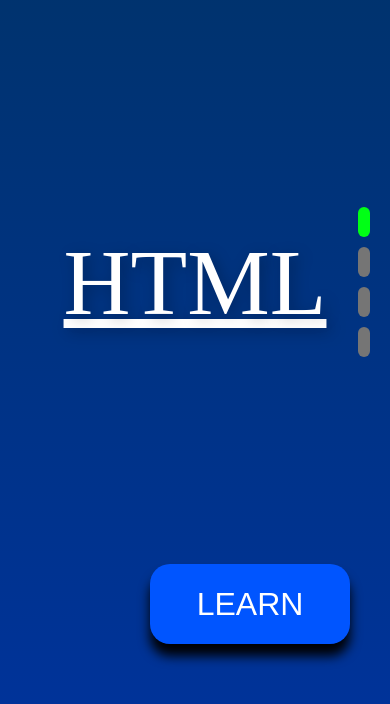
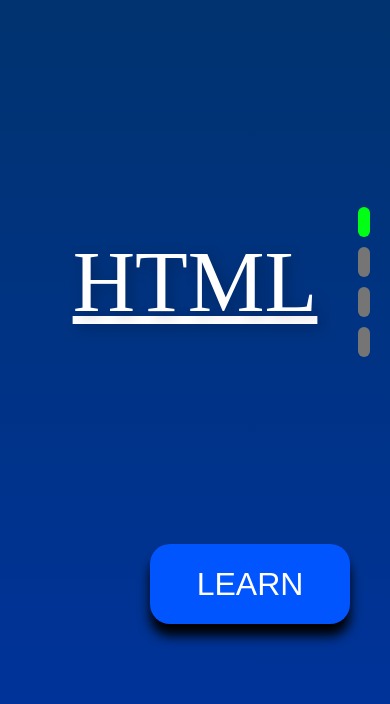
Before and after one commit to VSR-Official/Learn-Web-Development, a plain HTML site: page index.html in a window 390 px wide. Shown: the part 140-844 px from the top of the page. Drawn offline with Linux system fonts and the light colour scheme.

Commit message:
main: improved responsiveness of index.html

```diff
--- a/index.html
+++ b/index.html
@@ -178,14 +178,14 @@
              }
 
             .mTITLE {
-                font-size: 5.8rem;
+                font-size: 5.4rem;
             }
 
             .mBUTTON {
                 font-size: 2rem;
                 width: 200px;
                 height: 80px;
-                bottom: 60px;
+                bottom: 80px;
                 transition: 0s;
                 box-shadow: 0px 12px 12px black;
             }
```
